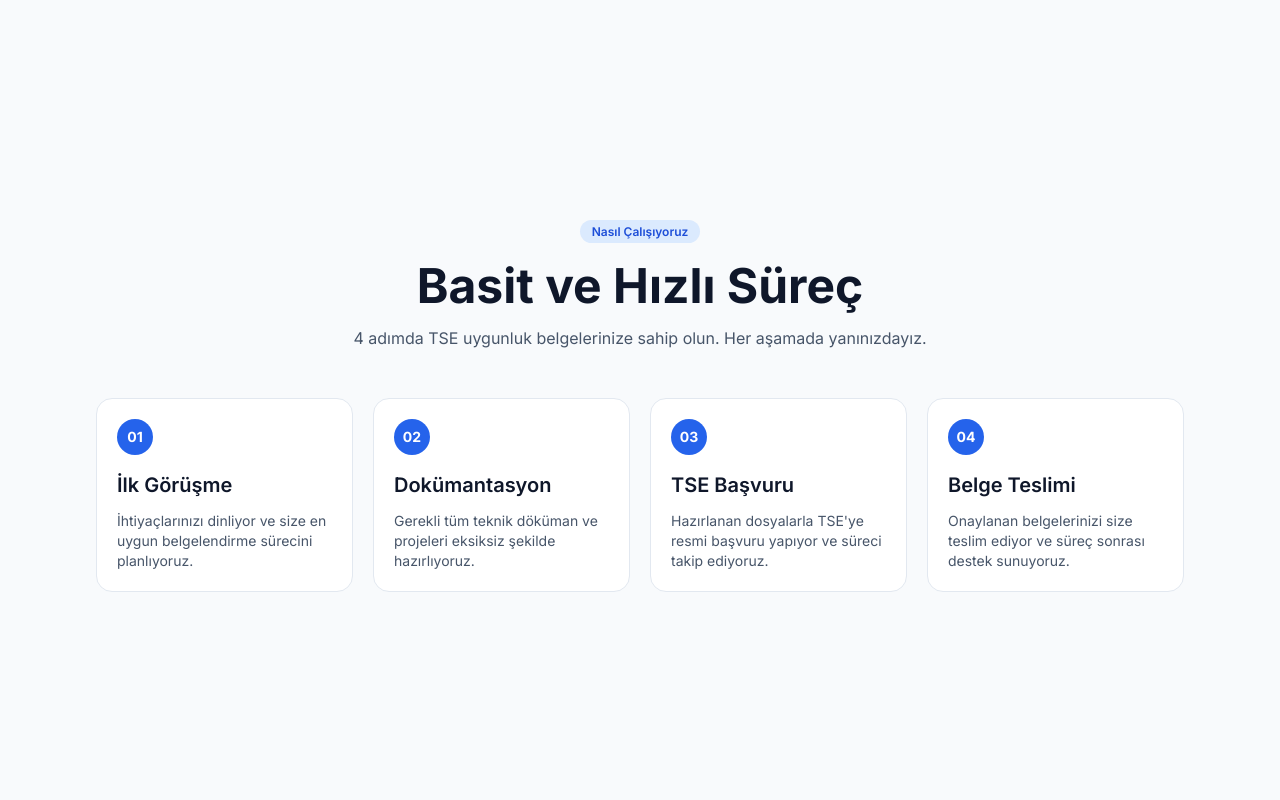
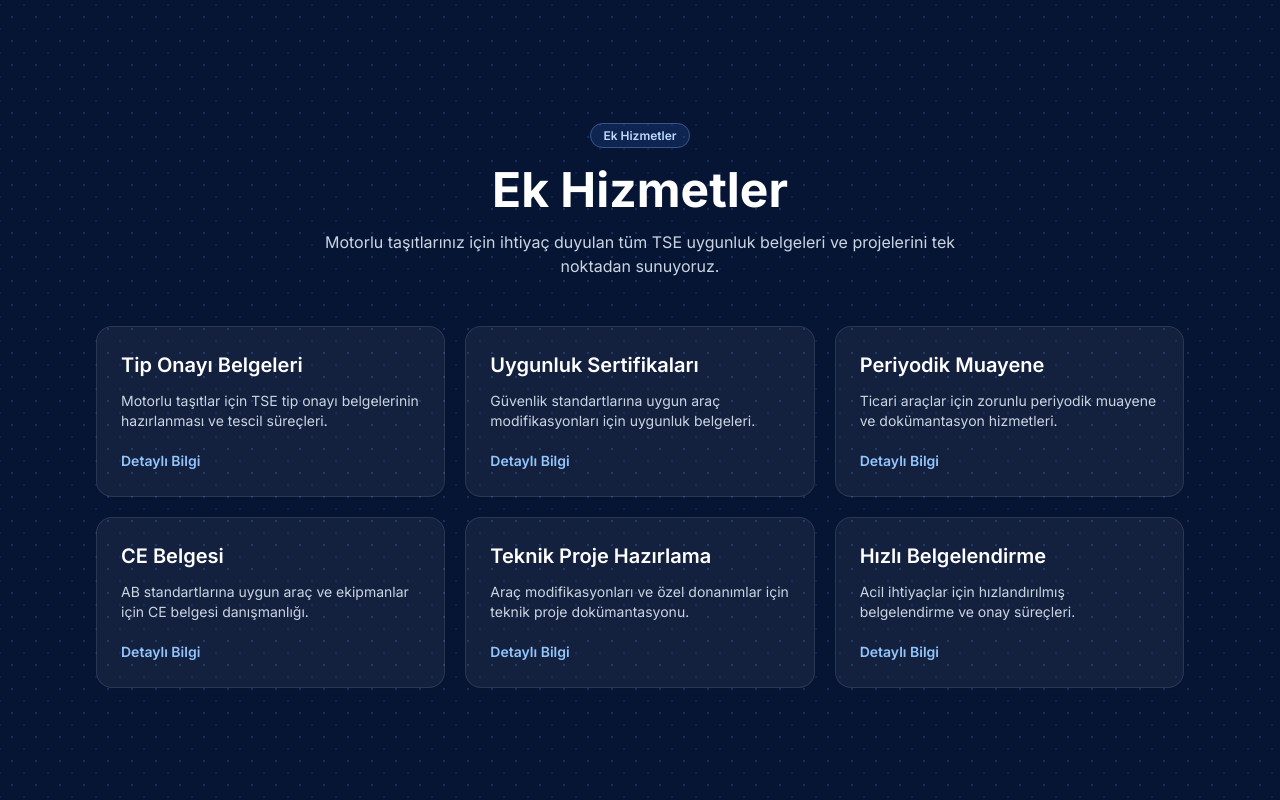
Before and after one commit to dev-alibayram/akhisar-arac-proje, a Next.js app: page /en in a window 1280 px wide. Shown: the part 1720-2520 px from the top of the page. Built offline with nearby package versions, Linux system fonts and the light colour scheme.

Commit message:
feat(ui): add Ek Hizmetler section
Insert a new dark-grid section between Hizmetlerimiz and Süreç with the same card layout and placeholder content for later copy updates.

```diff
--- a/src/app/[locale]/page.tsx
+++ b/src/app/[locale]/page.tsx
@@ -144,6 +144,38 @@ export default function LandingPage() {
         </div>
       </section>
 
+      <section id="ek-hizmetler" className="dark-grid text-white">
+        <div className="mx-auto flex min-h-[calc(100svh+96px)] max-w-6xl flex-col justify-center px-4 py-20 sm:px-6 lg:px-8">
+          <div className="mx-auto max-w-2xl text-center">
+            <span className="rounded-full border border-blue-300/30 bg-blue-500/15 px-3 py-1 text-xs font-semibold text-blue-200">
+              Ek Hizmetler
+            </span>
+            <h2 className="mt-5 text-3xl font-bold sm:text-5xl">Ek Hizmetler</h2>
+            <p className="mt-4 text-slate-300">
+              Motorlu taşıtlarınız için ihtiyaç duyulan tüm TSE uygunluk belgeleri ve projelerini tek noktadan sunuyoruz.
+            </p>
+          </div>
+
+          <div className="mt-12 grid gap-5 sm:grid-cols-2 lg:grid-cols-3">
+            {services.map((service) => (
+              <article
+                key={`extra-${service.title}`}
+                className="rounded-2xl border border-white/10 bg-white/5 p-6 shadow-sm transition hover:-translate-y-1 hover:shadow-lg"
+              >
+                <h3 className="text-xl font-semibold text-white">{service.title}</h3>
+                <p className="mt-3 text-sm text-slate-300">{service.description}</p>
+                <a
+                  href="mailto:info@example.com?subject=Hizmet%20hakkında%20bilgi"
+                  className="mt-5 inline-block text-sm font-semibold text-blue-300"
+                >
+                  Detaylı Bilgi
+                </a>
+              </article>
+            ))}
+          </div>
+        </div>
+      </section>
+
       <section id="surec" className="bg-slate-50">
         <div className="mx-auto flex min-h-[calc(100svh+96px)] max-w-6xl flex-col justify-center px-4 py-20 sm:px-6 lg:px-8">
           <div className="mx-auto max-w-2xl text-center">
```
